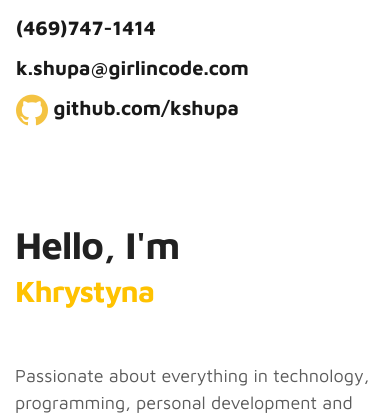
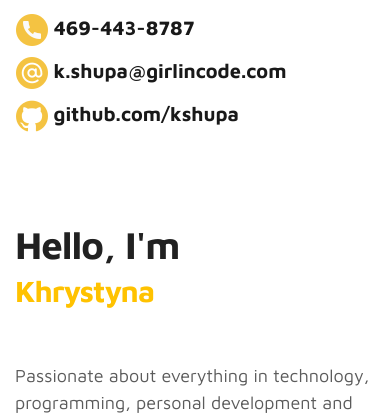
Before and after one commit to kshupa/web-portfolio, a Flask app: page / in a window 390 px wide. Shown: the top 419 px of the page. Run offline with Flask 2, Linux system fonts and the light colour scheme; some libraries are stand-ins or nearby versions.

Commit message:
edit phone, email

```diff
--- a/templates/index.html
+++ b/templates/index.html
@@ -25,8 +25,8 @@
   <!-- MENU -->
   <nav class="navbar navbar-expand-sm navbar-light ml-lg-auto">
     <div class="container">
-      <a class="navbar-brand" href="index.html">(469)747-1414</a>
-      <a class="navbar-brand" href="index.html">k.shupa@girlincode.com</a>
+      <a class="navbar-brand" href="tel:469-443-8787"><img src="static/images/telephone.png" alt="icon">&nbsp;469-443-8787</a>
+      <a class="navbar-brand" href="mailto:k.shupa@girlincode.com"><img src="static/images/arroba.png" alt="icon">&nbsp;k.shupa@girlincode.com</a>
       <a class="navbar-brand" href="https://github.com/kshupa" target="_blank"><img src="static/images/git_icon.png" alt="icon">&nbsp;github.com/kshupa</a>
       <ul class="navbar-nav ml-lg-auto">
         <div class="ml-lg-4">
```
